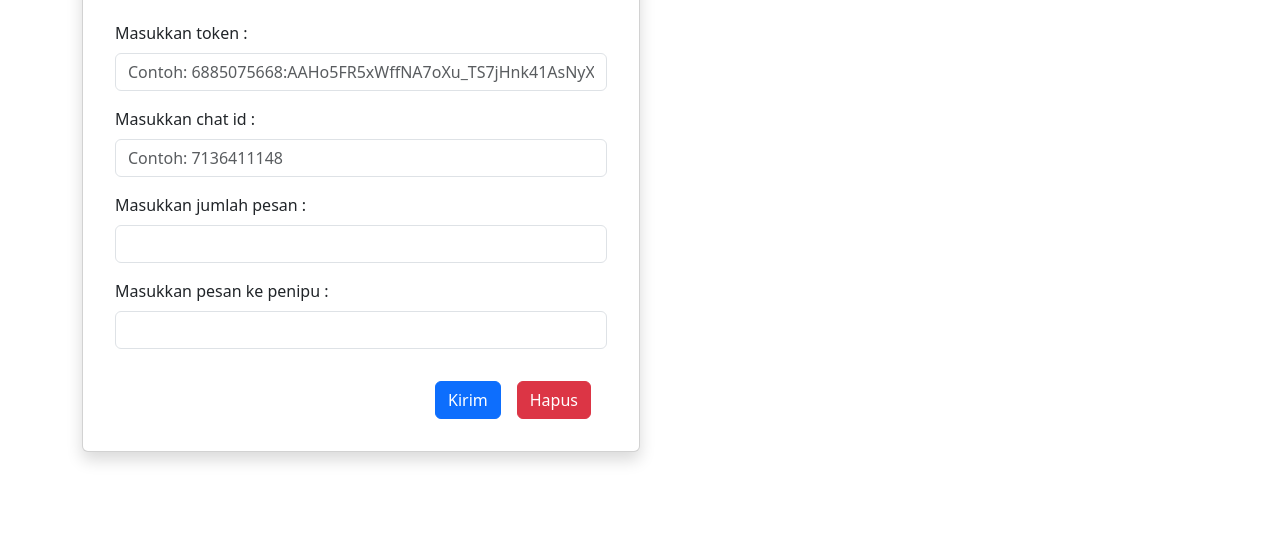
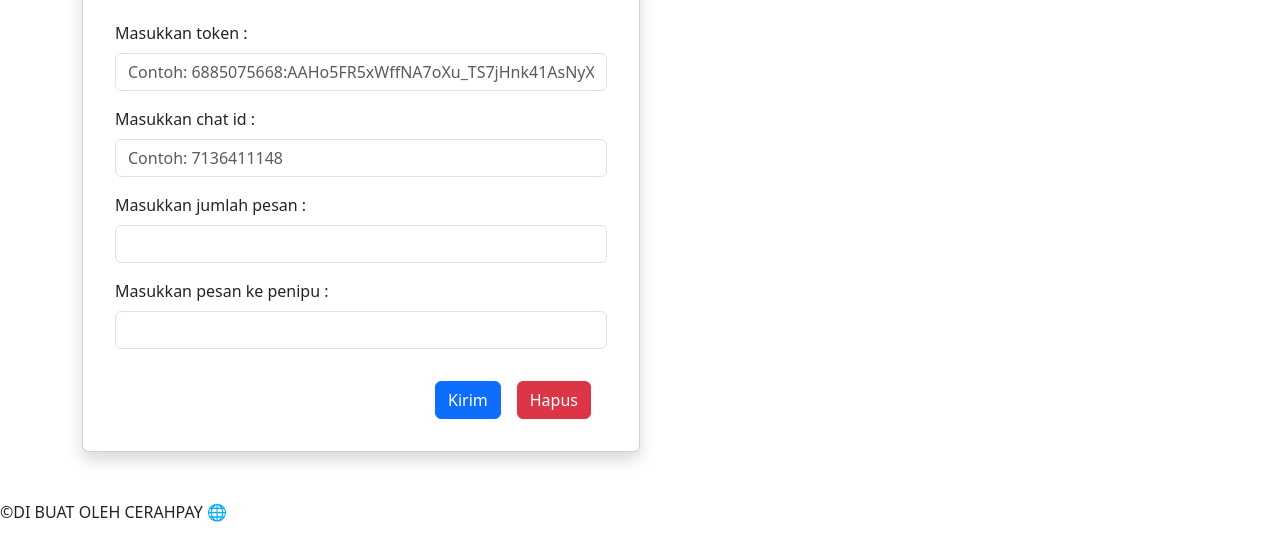
Before and after one commit to CerahPay/website, a plain HTML site: page index.html in a window 1280 px wide. Shown: the part 168-728 px from the top of the page. Drawn offline with nearby package versions, Linux system fonts and the light colour scheme.

Commit message:
Update index.html

```diff
--- a/index.html
+++ b/index.html
@@ -127,4 +127,6 @@
     ></script>
     <script src="script.js"></script>
   </body>
+    <footer class="website-footer">
+    ©DI BUAT OLEH CERAHPAY 🌐
 </html>
```
